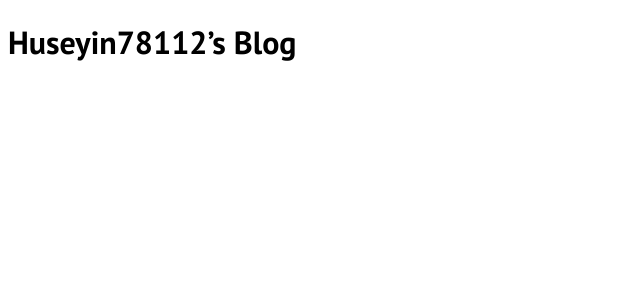
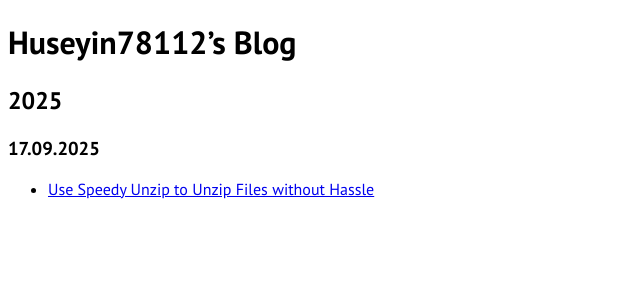
Before and after one commit to huseyin78112/blog.huseyin78112.info, a Jekyll site: the page built from index.md, in a window 1280 px wide. Shown: the top 300 px of the page, without its empty margins (0-640 px from the left). Built offline with Jekyll 4.4.1, drawn with Linux system fonts in a browser that asks for light colours; our own code applies the rules of GitHub Pages for plain Markdown files.

Commit message:
Update index.md

```diff
--- a/index.md
+++ b/index.md
@@ -1 +1,4 @@
 # Huseyin78112's Blog
+## 2025
+### 17.09.2025
+* [Use Speedy Unzip to Unzip Files without Hassle](https://blog.huseyin78112.info/2025/09/17/use-speedy-unzip-to-unzip-files-without-hassle)
```
